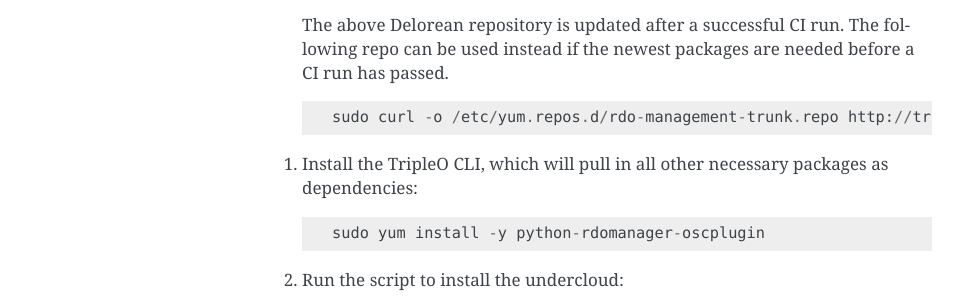
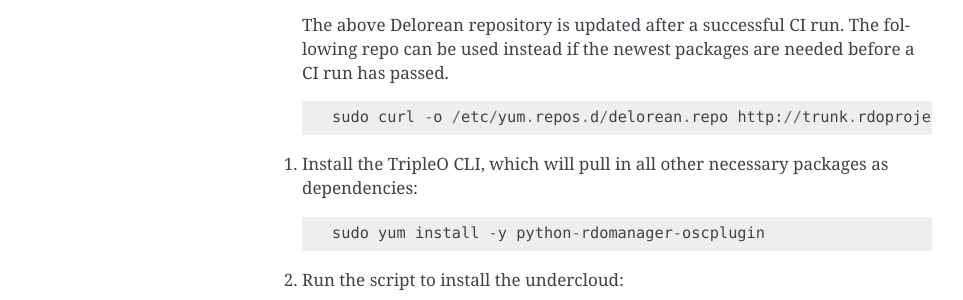
Before and after one commit to openstack-archive/tripleo-docs, a Sphinx documentation site: the page built from doc/source/installation/installing.rst, in a window 1280 px wide. Shown: the part 1279-1579 px from the top of the page, without its empty margins (148-1111 px from the left). Built offline with Sphinx 7.4.7, drawn with Linux system fonts in a browser that asks for light colours.

Commit message:
Fix curl commands
Need to use -o, not -0. And also fix an incorrenct link to the latest
delorean repo.

```diff
--- a/doc/source/environments/virtual.rst
+++ b/doc/source/environments/virtual.rst
@@ -115,7 +115,7 @@
        sudo yum install -y https://rdo.fedorapeople.org/openstack-kilo/rdo-release-kilo.rpm
 
        # Enable RDO Trunk
-       sudo curl http://trunk.rdoproject.org/centos7/38/1c/381cac9139096bfef49952f3fd67e19451160b61_4bc2d731/delorean.repo -O /etc/yum.repos.d/delorean.repo
+       sudo curl http://trunk.rdoproject.org/centos7/38/1c/381cac9139096bfef49952f3fd67e19451160b61_4bc2d731/delorean.repo -o /etc/yum.repos.d/delorean.repo
 
    The above Delorean repository is updated after a successful CI run. The following repo can be used instead if the newest packages are needed before a CI run has passed.
 
--- a/doc/source/installation/installing.rst
+++ b/doc/source/installation/installing.rst
@@ -58,13 +58,13 @@
      sudo yum install -y https://rdo.fedorapeople.org/openstack-kilo/rdo-release-kilo.rpm
 
      # Enable RDO Trunk
-     sudo curl http://trunk.rdoproject.org/centos7/38/1c/381cac9139096bfef49952f3fd67e19451160b61_4bc2d731/delorean.repo -O /etc/yum.repos.d/delorean.repo
+     sudo curl http://trunk.rdoproject.org/centos7/38/1c/381cac9139096bfef49952f3fd67e19451160b61_4bc2d731/delorean.repo -o /etc/yum.repos.d/delorean.repo
 
   The above Delorean repository is updated after a successful CI run. The following repo can be used instead if the newest packages are needed before a CI run has passed.
 
   ::
 
-   sudo curl -o /etc/yum.repos.d/rdo-management-trunk.repo http://trunk-mgt.rdoproject.org/centos-kilo/current/delorean-rdo-management.repo
+     sudo curl -o /etc/yum.repos.d/delorean.repo http://trunk.rdoproject.org/centos7/current/delorean.repo
 
 
 #. Install the TripleO CLI, which will pull in all other necessary packages as dependencies::
```
